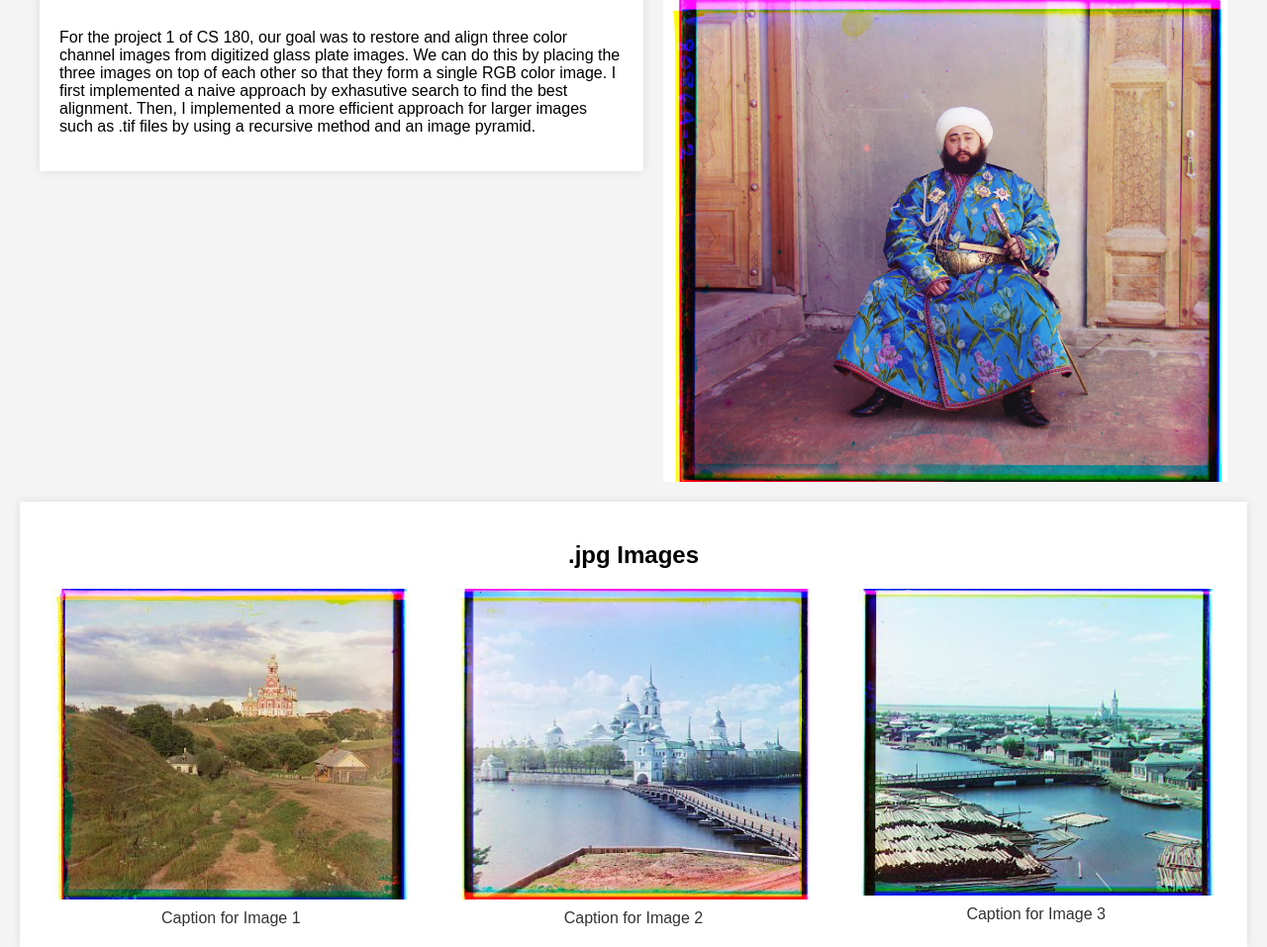
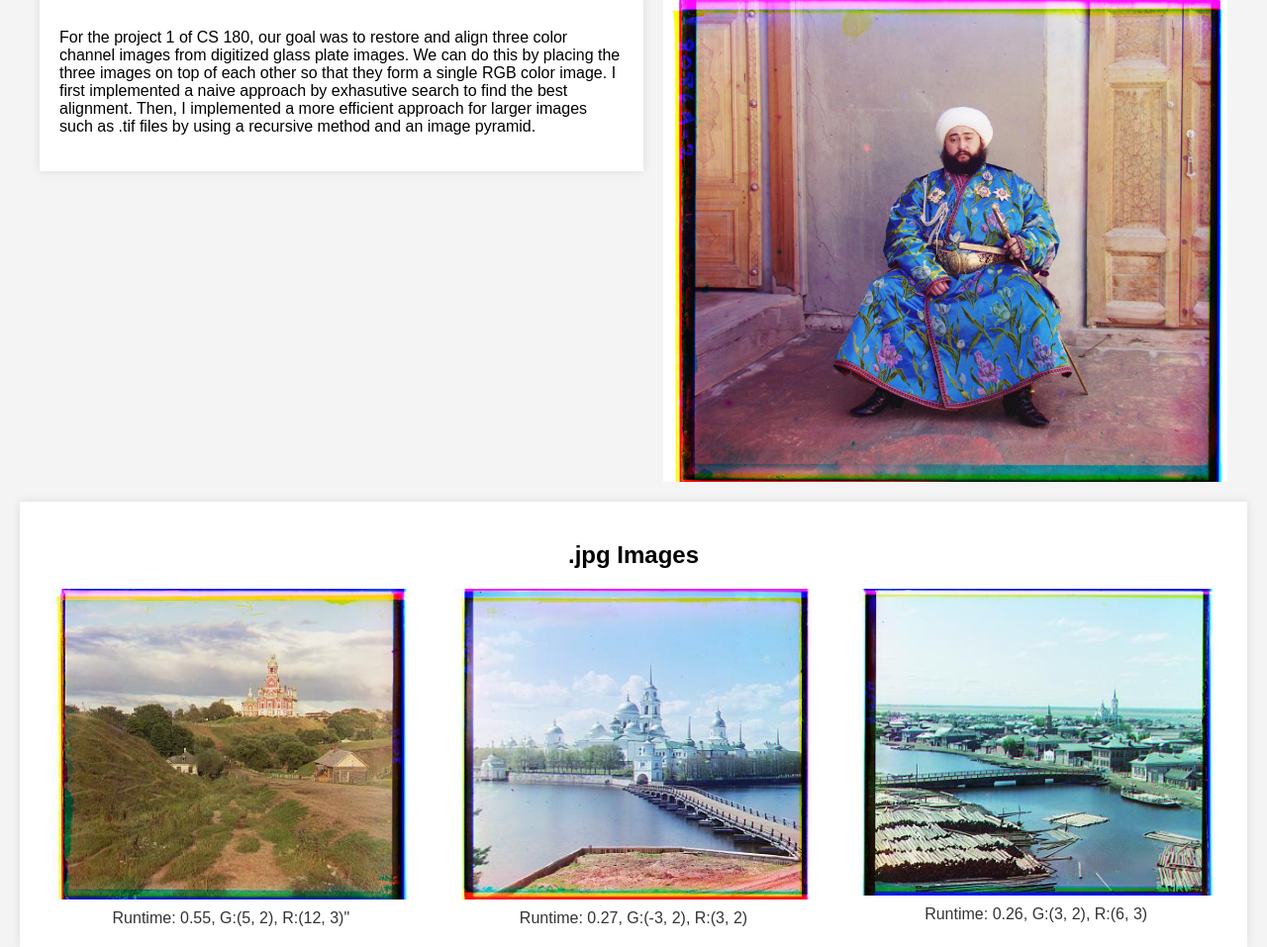
Before and after one commit to Edizjr22/edizjr22.github.io, a plain HTML site: page proj1/index.html in a window 1280 px wide. Shown: the whole page at 99% size. Drawn offline with Linux system fonts and the light colour scheme.

Commit message:
Added jpg metrics

```diff
--- a/proj1/index.html
+++ b/proj1/index.html
@@ -112,15 +112,15 @@
       <div class="image-row">
         <div class="image-item">
           <img src="photos/cathedral_aligned_2.jpg" alt="Cathedral Image" />
-        <div class="caption">Caption for Image 1</div>
+          <div class="caption">Runtime: 0.55, G:(5, 2), R:(12, 3)"</div>
         </div>
         <div class="image-item">
           <img src="photos/monastery_aligned_2.jpg" alt="Monastery Image" />
-        <div class="caption">Caption for Image 2</div>
+          <div class="caption">Runtime: 0.27, G:(-3, 2), R:(3, 2)</div>
         </div>
         <div class="image-item">
           <img src="photos/tobolsk_aligned_2.jpg" alt="Tobolsk Image" />
-        <div class="caption">Caption for Image 3</div>
+          <div class="caption">Runtime: 0.26, G:(3, 2), R:(6, 3)</div>
         </div>
       </div>
     </div>
```
Lines whose indentation alone changed are shown as unchanged.
